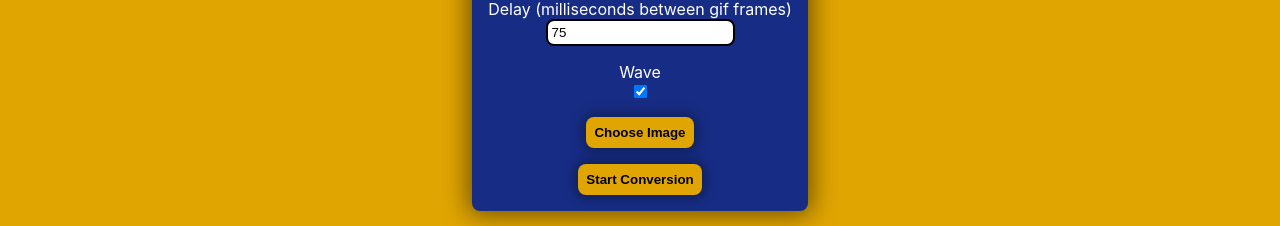
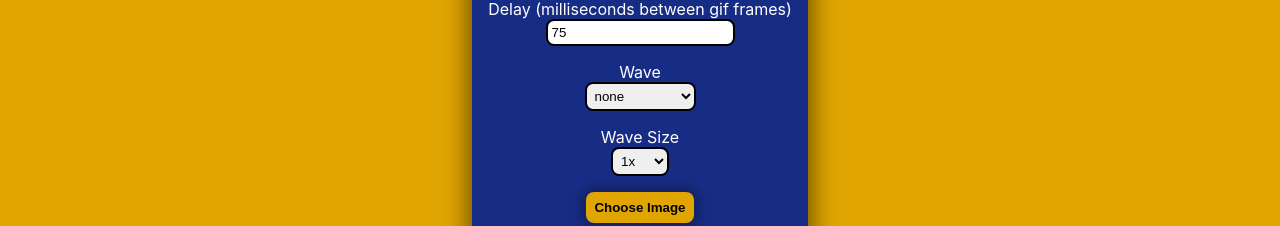
Before and after one commit to tsar-boomba/amogus-image-converter, a Next.js app: page / in a window 1280 px wide. Shown: the part 325-551 px from the top of the page. Built offline with nearby package versions, Linux system fonts and the light colour scheme.

Commit message:
wave fully impl (implemented 💀)

```diff
--- a/components/ImageConverter/ImageConverter.tsx
+++ b/components/ImageConverter/ImageConverter.tsx
@@ -9,7 +9,8 @@ import { getFrames } from './process/getFrames';
 
 export interface ConversionSettings {
 	resolution: number;
-	wave: boolean;
+	wave: 'none' | 'horizontal' | 'vertical' | 'diagonal';
+	waveSize: number;
 	backgroundColor: {
 		r: number;
 		g: number;
@@ -31,7 +32,8 @@ const ImageConverter = () => {
 	const [status, setStatus] = useState('');
 	const [settings, setSettings] = useState<ConversionSettings>({
 		resolution: 32,
-		wave: true,
+		wave: 'none',
+		waveSize: 1,
 		backgroundColor: {
 			r: 0,
 			g: 0,
@@ -119,7 +121,7 @@ const ImageConverter = () => {
 							ref={fileInput}
 							style={{ position: 'absolute', left: '-99999rem' }}
 							type='file'
-							accept='.png,image/png,.jpg,.jpeg,image/jpeg,.webp,image/webp'
+							accept='.png,image/png,.jpg,.jpeg,image/jpeg,.webp,image/webp,.svg'
 						/>
 					</button>
 				</div>
--- a/components/ImageConverter/Settings.tsx
+++ b/components/ImageConverter/Settings.tsx
@@ -160,13 +160,48 @@ const Settings: React.VFC<SettingsProps> = ({ settings, setSettings }) => {
 				}}
 			>
 				<label>Wave</label>
-				<input
+				<select
 					defaultChecked
-					placeholder='delay (ms)'
-					type='checkbox'
-					onChange={(e) => setSettings({ ...settings, wave: e.target.checked })}
+					placeholder='wave'
+					onChange={(e) =>
+						setSettings({
+							...settings,
+							wave: e.target.value as ConversionSettings['wave'],
+						})
+					}
 					style={inputStyle}
-				/>
+				>
+					<option value='none'>none</option>
+					<option value='vertical'>vertical ⬆️</option>
+					<option value='horizontal'>horizontal ⬅️</option>
+					<option value='diagonal'>diagonal ↖️</option>
+				</select>
+			</div>
+			<div
+				style={{
+					display: 'flex',
+					flexDirection: 'column',
+					alignItems: 'center',
+					marginTop: 16,
+				}}
+			>
+				<label>Wave Size</label>
+				<select
+					defaultChecked
+					placeholder='wave'
+					onChange={(e) =>
+						setSettings({
+							...settings,
+							waveSize: parseFloat(e.target.value) as ConversionSettings['waveSize'],
+						})
+					}
+					style={inputStyle}
+				>
+					<option value='1'>1x</option>
+					<option value='2'>2x</option>
+					<option value='3'>3x</option>
+					<option value='0.5'>1/2x</option>
+				</select>
 			</div>
 		</>
 	);
--- a/components/ImageConverter/process/createAmogus.ts
+++ b/components/ImageConverter/process/createAmogus.ts
@@ -27,7 +27,7 @@ const replaceColors = (target: ColorValue, bg: ColorValue, data: Uint8ClampedArr
 					newData.push(target.r, target.g, target.b, target.a);
 				} else if (r == 131 && g == 148 && b == 191 && a == 255) {
 					newData.push(darkened.r, darkened.g, darkened.b, darkened.a);
-				} else if (r == 0 && g == 0 && b == 0) {
+				} else if (r == 0 && g == 4 && b == 0) {
 					// for adding user-defined bg color
 					newData.push(bg.r, bg.g, bg.b, bg.a);
 				} else {
--- a/components/ImageConverter/process/createResultFrames.ts
+++ b/components/ImageConverter/process/createResultFrames.ts
@@ -2,8 +2,9 @@ import { ConversionSettings } from '../ImageConverter';
 
 const createResultFrames = (
 	amoguses: ImageData[][][],
-	{ resolution, wave }: ConversionSettings,
+	{ resolution, wave, waveSize }: ConversionSettings,
 ) => {
+	const isDiagonal = wave === 'diagonal';
 	return new Promise<{ canvas: HTMLCanvasElement; ctx: CanvasRenderingContext2D }[]>(
 		(resolve) => {
 			const finalWidth = resolution * amoguses[0].length;
@@ -21,15 +22,25 @@ const createResultFrames = (
 				let waveIndex = 0;
 				let x = 0;
 				let y = 0;
+
+				const resetWaveIndex = () =>
+					isDiagonal
+						? (waveIndex = (waveIndex + 1 / (waveSize * 3)) % 6)
+						: (waveIndex = (waveIndex + 1 / waveSize) % 6);
+
 				for (let i = 0; i < amoguses.length; i++) {
+					if (wave === 'horizontal') waveIndex = 0;
+
 					for (let j = 0; j < amoguses[0].length; j++) {
-						const amogus = amoguses[i][j][(frameIndex + waveIndex) % 6];
+						const amogus = amoguses[i][j][(frameIndex + Math.floor(waveIndex)) % 6];
 						frame.ctx.putImageData(amogus, x, y, 0, 0, resolution, resolution);
 						x += resolution;
+						if (isDiagonal || wave === 'horizontal') resetWaveIndex();
 					}
+
 					x = 0;
 					y += resolution;
-					if (wave) waveIndex = (waveIndex + 1) % 6;
+					if (isDiagonal || wave === 'vertical') resetWaveIndex();
 				}
 				return frame;
 			});
```
